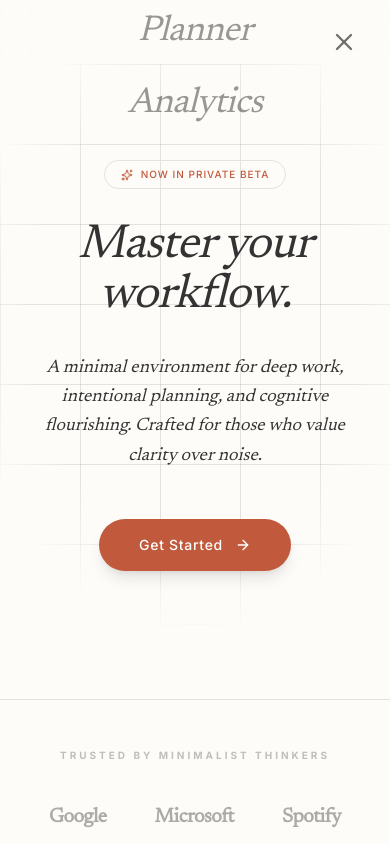
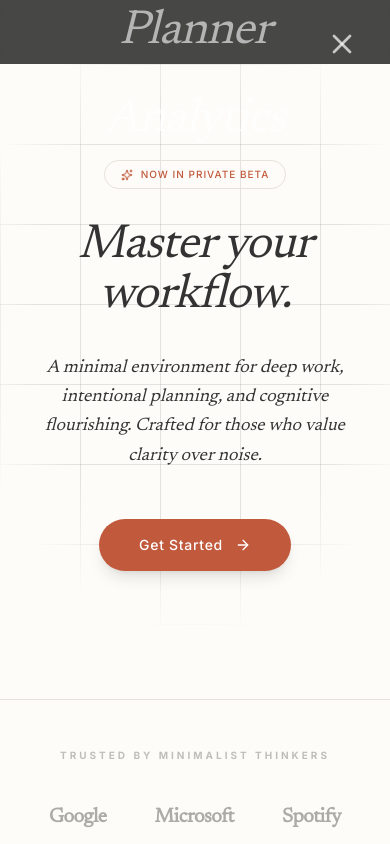
Before and after one commit to mustfsb/orbit, a Next.js app: page / in a window 390 px wide. Both pictures are taken after a click on the button 350 px from the left and 32 px from the top of the page. Shown: the top 844 px of the page. Built offline with nearby package versions, Linux system fonts and the light colour scheme.

Commit message:
Update navbar.tsx

```diff
--- a/src/components/navbar.tsx
+++ b/src/components/navbar.tsx
@@ -264,33 +264,41 @@ export function Navbar() {
               initial={{ opacity: 0 }}
               animate={{ opacity: 1 }}
               exit={{ opacity: 0 }}
-              className="fixed inset-0 z-[99] bg-background/60 backdrop-blur-3xl md:hidden"
+              className="fixed inset-0 z-[99] bg-[#1a1a1a]/80 backdrop-blur-2xl md:hidden"
               onClick={() => setIsMobileMenuOpen(false)}
             />
             {/* Mobile menu content */}
             <motion.div
-              initial={{ opacity: 0 }}
-              animate={{ opacity: 1 }}
-              exit={{ opacity: 0 }}
-              transition={{ duration: 0.25, ease: 'easeOut' }}
+              initial={{ opacity: 0, scale: 0.95 }}
+              animate={{ opacity: 1, scale: 1 }}
+              exit={{ opacity: 0, scale: 0.95 }}
+              transition={{ duration: 0.2, ease: "easeOut" }}
               className="fixed inset-0 z-[100] flex flex-col items-center justify-center md:hidden"
             >
               {/* Close button - top right */}
               <button
                 onClick={() => setIsMobileMenuOpen(false)}
-                className="absolute top-5 right-6 p-2 opacity-70 hover:opacity-100 transition-opacity"
+                className="absolute top-5 right-6 p-2 text-white/70 hover:text-white transition-colors"
+                aria-label="Close menu"
               >
-                <X className="w-7 h-7" />
+                <X className="w-8 h-8" />
               </button>
 
               {/* Navigation Links - centered */}
-              <nav className="flex flex-col gap-8 items-center">
-                {(settings.viewMode === "focused" ? appLinksFocused : appLinksUnified).map((link) => (
+              <nav className="flex flex-col gap-10 items-center">
+                {[
+                  { name: "Dashboard", href: "/dashboard" },
+                  { name: "Planner", href: "/planner" },
+                  { name: "Analytics", href: "/analytics" },
+                ].map((link) => (
                   <Link
                     key={link.name}
                     href={link.href}
                     onClick={() => setIsMobileMenuOpen(false)}
-                    className={`text-4xl font-serif italic tracking-tight transition-all duration-200 ${pathname === link.href ? "text-accent" : "opacity-50 hover:opacity-100"}`}
+                    className={`text-5xl font-serif italic tracking-tight transition-all duration-300 ${pathname === link.href
+                        ? "text-[#e57c5e]"
+                        : "text-white/60 hover:text-white hover:scale-105"
+                      }`}
                   >
                     {link.name}
                   </Link>
```
